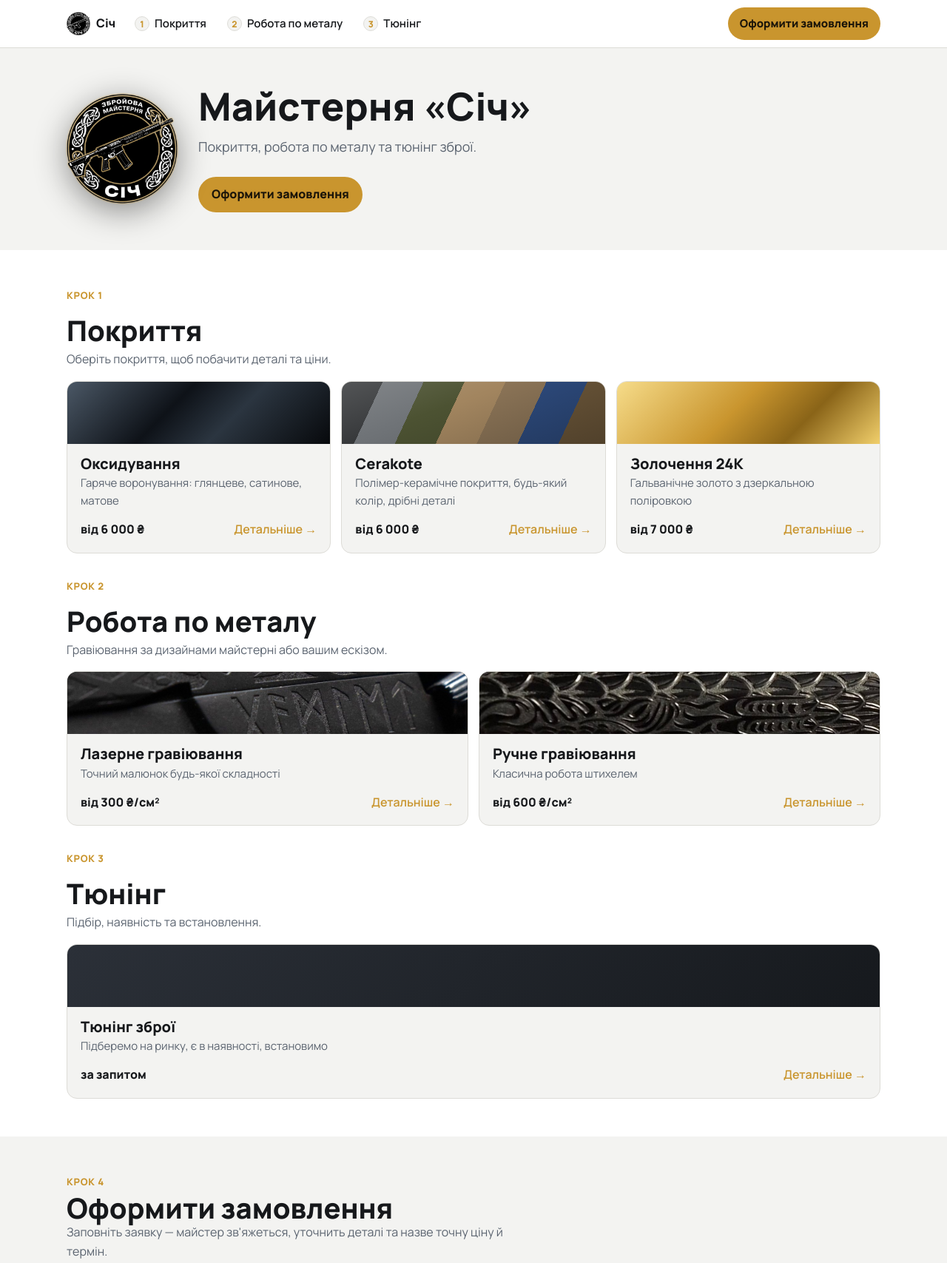
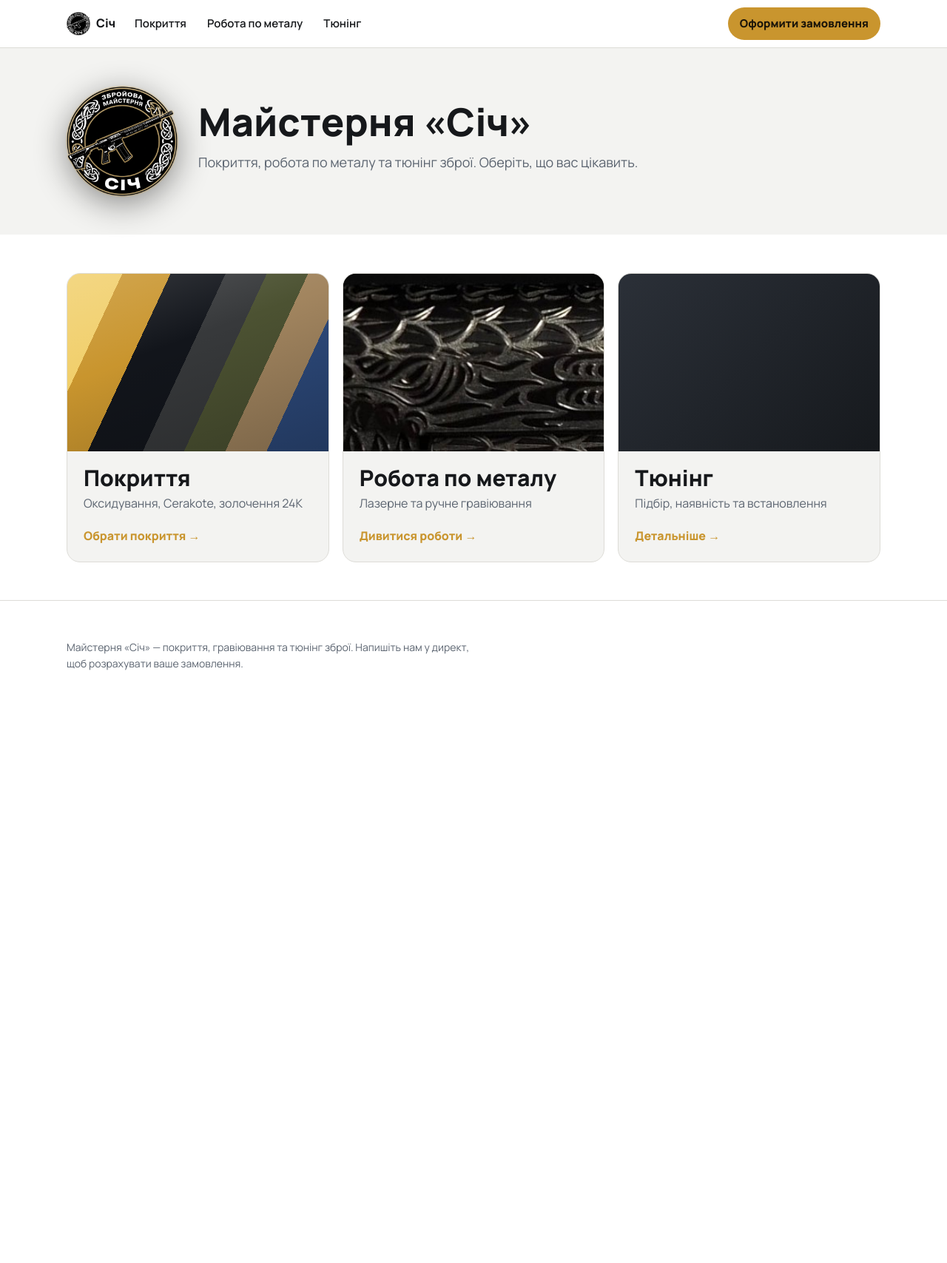
Before and after one commit to csppershiy-dev/sich, a plain HTML site: page index.html in a window 1280 px wide. Shown: the top 1707 px of the page at 74% size. After the commit the page ends 971 px from the top, so only its background shows below. Drawn offline with Linux system fonts and the light colour scheme.

Commit message:
Головна: три розділи (Покриття, Робота по металу, Тюнінг) → сторінки розділів → послуги; замовлення окремою сторінкою
Co-Authored-By: Claude Opus 5.5 <noreply@anthropic.com>
Claude-Session: https://claude.ai/code/session_01EBmcgJhFsjjY91NKhVZ87C

```diff
--- a/index.html
+++ b/index.html
@@ -163,6 +163,20 @@ html{scroll-padding-top:76px}
 .tn-links a{flex:none}
 .tn-s{display:none}
 @media(max-width:640px){.tn-l{display:none}.tn-s{display:inline}.tn-in{gap:8px}}
+.cats{display:grid;grid-template-columns:repeat(3,minmax(0,1fr));gap:18px}
+@media(max-width:860px){.cats{grid-template-columns:1fr}}
+.cat{display:flex;flex-direction:column;text-decoration:none;color:var(--ink);background:var(--panel);border:1px solid var(--line);border-radius:18px;overflow:hidden;transition:border-color .2s,transform .2s}
+.cat:hover,.cat:focus-visible{border-color:var(--gold);transform:translateY(-3px);outline:none}
+.cimg{height:clamp(150px,22vw,240px)}
+.cbody{padding:20px 22px 22px;display:flex;flex-direction:column;gap:6px;flex:1}
+.cbody h2{margin:0;font-size:clamp(24px,2.6vw,30px)}
+.cbody p{margin:0;color:var(--mute)}
+.cgo{margin-top:auto;padding-top:12px;color:var(--gold);font-weight:700}
+@media(max-width:860px){.cimg{height:140px}}
+@media(prefers-reduced-motion:reduce){.cat{transition:none}.cat:hover{transform:none}}
+.m-coat{background:linear-gradient(160deg,rgba(255,255,255,.16),rgba(255,255,255,0) 40%,rgba(0,0,0,.25)),linear-gradient(115deg,#f1cf6b 0 16%,#c9952e 16% 30%,#12151b 30% 46%,#37393b 46% 58%,#4c5232 58% 70%,#a2855f 70% 82%,#2d4a7c 82%)}
+.m-metal{background:#1a1a1c url("img/hand.jpg") center/cover no-repeat}
+#v-order .back{margin-bottom:22px;background:var(--bg)}
 </style>
 </head>
 <body>
@@ -170,9 +184,9 @@ html{scroll-padding-top:76px}
   <div class="tn-in">
     <a class="tn-brand" href="#home"><img src="img/logo.webp" alt="" width="32" height="32"><span>Січ</span></a>
     <div class="tn-links">
-      <a href="#coatings"><i>1</i>Покриття</a>
-      <a href="#metal"><i>2</i>Робота по металу</a>
-      <a href="#tuning-s"><i>3</i>Тюнінг</a>
+      <a href="#coatings">Покриття</a>
+      <a href="#metal">Робота по металу</a>
+      <a href="#tuning">Тюнінг</a>
     </div>
     <a class="tn-order" href="#order"><span class="tn-l">Оформити замовлення</span><span class="tn-s">Замовити</span></a>
   </div>
@@ -186,40 +200,53 @@ html{scroll-padding-top:76px}
         <div class="coin-in"><img class="face" src="img/logo.webp" alt="" width="480" height="480"><img class="face back" src="img/logo.webp" alt="" width="480" height="480"></div>
       </div>
       <div><h1>Майстерня «Січ»</h1>
-      <p class="lead">Покриття, робота по металу та тюнінг зброї.</p><a class="cbtn" href="#order">Оформити замовлення</a></div>
+      <p class="lead">Покриття, робота по металу та тюнінг зброї. Оберіть, що вас цікавить.</p></div>
     </div>
   </div></header>
 
   <section class="band"><div class="wrap">
-    <div class="group" id="coatings">
-      <p class="eyebrow">Крок 1</p><h2>Покриття</h2>
-      <p>Оберіть покриття, щоб побачити деталі та ціни.</p>
-      <div class="tiles">
+    <div class="cats">
+      <a class="cat" href="#coatings"><div class="cimg m-coat"></div><div class="cbody"><h2>Покриття</h2><p>Оксидування, Cerakote, золочення 24K</p><span class="cgo">Обрати покриття →</span></div></a>
+      <a class="cat" href="#metal"><div class="cimg m-metal"></div><div class="cbody"><h2>Робота по металу</h2><p>Лазерне та ручне гравіювання</p><span class="cgo">Дивитися роботи →</span></div></a>
+      <a class="cat" href="#tuning"><div class="cimg m-tune"></div><div class="cbody"><h2>Тюнінг</h2><p>Підбір, наявність та встановлення</p><span class="cgo">Детальніше →</span></div></a>
+    </div>
+  </div></section>
+</div>
+
+<!-- КАТЕГОРІЯ: ПОКРИТТЯ -->
+<section class="view band" id="v-coatings"><div class="wrap">
+  <a class="back" href="#home">← На головну</a>
+  <h1>Покриття</h1>
+  <p class="lead">Відновлюємо та змінюємо покриття зброї. Оберіть вид покриття, щоб побачити деталі та ціни.</p>
+  <div style="margin-top:26px">
+  <div class="tiles">
         <a class="tile" href="#oxide"><div class="img m-oxide"></div><div class="body"><h3>Оксидування</h3><p>Гаряче воронування: глянцеве, сатинове, матове</p><div class="go"><b>від 6 000 ₴</b><span>Детальніше →</span></div></div></a>
         <a class="tile" href="#cerakote"><div class="img m-cera"></div><div class="body"><h3>Cerakote</h3><p>Полімер-керамічне покриття, будь-який колір, дрібні деталі</p><div class="go"><b>від 6 000 ₴</b><span>Детальніше →</span></div></div></a>
         <a class="tile" href="#gold"><div class="img m-gold"></div><div class="body"><h3>Золочення 24K</h3><p>Гальванічне золото з дзеркальною поліровкою</p><div class="go"><b>від 7 000 ₴</b><span>Детальніше →</span></div></div></a>
       </div>
-    </div>
-    <div class="group" id="metal">
-      <p class="eyebrow">Крок 2</p><h2>Робота по металу</h2>
-      <p>Гравіювання за дизайнами майстерні або вашим ескізом.</p>
-      <div class="tiles">
+  </div>
+  <div class="cta"><p>Не знаєте, що обрати? Опишіть задачу — порадимо.</p><a href="#order">Оформити замовлення</a></div>
+</div></section>
+
+<!-- КАТЕГОРІЯ: РОБОТА ПО МЕТАЛУ -->
+<section class="view band" id="v-metal"><div class="wrap">
+  <a class="back" href="#home">← На головну</a>
+  <h1>Робота по металу</h1>
+  <p class="lead">Гравіювання за дизайнами майстерні або вашим ескізом.</p>
+  <div style="margin-top:26px">
+  <div class="tiles">
         <a class="tile" href="#laser"><div class="img m-laser"></div><div class="body"><h3>Лазерне гравіювання</h3><p>Точний малюнок будь-якої складності</p><div class="go"><b>від 300 ₴/см²</b><span>Детальніше →</span></div></div></a>
         <a class="tile" href="#hand"><div class="img m-hand"></div><div class="body"><h3>Ручне гравіювання</h3><p>Класична робота штихелем</p><div class="go"><b>від 600 ₴/см²</b><span>Детальніше →</span></div></div></a>
       </div>
-    </div>
-    <div class="group" id="tuning-s">
-      <p class="eyebrow">Крок 3</p><h2>Тюнінг</h2>
-      <p>Підбір, наявність та встановлення.</p>
-      <div class="tiles">
-        <a class="tile" href="#tuning"><div class="img m-tune"></div><div class="body"><h3>Тюнінг зброї</h3><p>Підберемо на ринку, є в наявності, встановимо</p><div class="go"><b>за запитом</b><span>Детальніше →</span></div></div></a>
-      </div>
-    </div>
-  </div></section>
+  </div>
+  <div class="cta"><p>Надішліть фото зброї та ідею — підготуємо ескіз.</p><a href="#order">Оформити замовлення</a></div>
+</div></section>
 
+<!-- ОФОРМЛЕННЯ ЗАМОВЛЕННЯ -->
+<section class="view" id="v-order">
   <section class="band alt" id="order"><div class="wrap">
-    <p class="eyebrow">Крок 4</p>
-    <h2>Оформити замовлення</h2>
+    <a class="back" href="#home">← На головну</a>
+    <h1>Оформити замовлення</h1>
     <p class="sub">Заповніть заявку — майстер зв'яжеться, уточнить деталі та назве точну ціну й термін.</p>
     <div class="order-grid">
       <form class="oform" id="oform" novalidate>
@@ -253,11 +280,11 @@ html{scroll-padding-top:76px}
       <button class="obtn" type="button" id="ocopy">Скопіювати заявку</button>
     </div>
   </div></section>
-</div>
+</section>
 
 <!-- ОКСИДУВАННЯ -->
 <section class="view band" id="v-oxide"><div class="wrap">
-  <a class="back" href="#home">← Усі послуги</a>
+  <a class="back" href="#coatings">← Покриття</a>
   <div class="dhead"><div><h1>Оксидування</h1><p>Гаряче оксидування (воронування) дає сталі глибокий чорний колір і захищає її від корозії. Обирайте фінішну фактуру — від дзеркального блиску до матової.</p></div><div class="sw m-oxide"></div></div>
   <p class="lbl">У вартість входить</p>
   <ol class="stages"><li>Розбирання</li><li>Чистка</li><li>Обробка металу</li><li>Знежирення</li><li>Оксидування</li><li>Повторна чистка</li><li>Збирання</li></ol>
@@ -271,7 +298,7 @@ html{scroll-padding-top:76px}
 
 <!-- CERAKOTE -->
 <section class="view band" id="v-cerakote"><div class="wrap">
-  <a class="back" href="#home">← Усі послуги</a>
+  <a class="back" href="#coatings">← Покриття</a>
   <div class="dhead"><div><h1>Cerakote</h1><p>Тонке полімер-керамічне покриття. Стійке до зносу, подряпин, хімії та корозії. Великий вибір кольорів — від класичних тактичних до яскравих, можливі камуфляжні схеми.</p></div><div class="sw m-cera"></div></div>
   <p class="lbl">У вартість входить</p>
   <ol class="stages"><li>Розбирання</li><li>Підготовка металу під фарбування</li><li>Фарбування</li><li>Збирання</li></ol>
@@ -301,7 +328,7 @@ html{scroll-padding-top:76px}
 
 <!-- ЗОЛОЧЕННЯ -->
 <section class="view band" id="v-gold"><div class="wrap">
-  <a class="back" href="#home">← Усі послуги</a>
+  <a class="back" href="#coatings">← Покриття</a>
   <div class="dhead"><div><h1>Золочення 24K</h1><p>Гальванічне золото на нікелевому підшарі після ручної поліровки до дзеркала. Варіант обираємо під те, як ви носите зброю.</p></div><div class="sw m-gold"></div></div>
   <p class="lbl">Етапи роботи</p>
   <ol class="stages"><li>Розбирання</li><li>Шліфування</li><li>Полірування до дзеркала</li><li>Підготовка поверхні</li><li>Нікель і золото 24K</li><li>Збирання та перевірка</li></ol>
@@ -317,7 +344,7 @@ html{scroll-padding-top:76px}
 
 <!-- ЛАЗЕРНЕ -->
 <section class="view band" id="v-laser"><div class="wrap">
-  <a class="back" href="#home">← Усі послуги</a>
+  <a class="back" href="#metal">← Робота по металу</a>
   <div class="dhead"><div><h1>Лазерне гравіювання</h1><p>Точний малюнок будь-якої складності: орнамент, символіка, напис, логотип. Дизайни майстерні або ваш ескіз.</p></div><div class="sw m-laser"></div></div>
   <div class="cards">
     <article class="card main"><h3>Гравіювання за площею</h3><p>Ціна залежить від площі малюнка. Ескіз погоджуємо до початку робіт.</p><div class="meta"><span>Ціна<b>від 300 ₴/см²</b></span></div></article>
@@ -328,7 +355,7 @@ html{scroll-padding-top:76px}
 
 <!-- РУЧНЕ -->
 <section class="view band" id="v-hand"><div class="wrap">
-  <a class="back" href="#home">← Усі послуги</a>
+  <a class="back" href="#metal">← Робота по металу</a>
   <div class="dhead"><div><h1>Ручне гравіювання</h1><p>Класичне гравіювання штихелем вручну. Кожна робота унікальна.</p></div><div class="sw m-hand"></div></div>
   <div class="cards">
     <article class="card main"><h3>Гравіювання штихелем</h3><p>Ціна залежить від площі та складності. Ескіз погоджуємо до початку робіт.</p><div class="meta"><span>Ціна<b>від 600 ₴/см²</b></span></div></article>
@@ -339,7 +366,7 @@ html{scroll-padding-top:76px}
 
 <!-- ТЮНІНГ -->
 <section class="view band" id="v-tuning"><div class="wrap">
-  <a class="back" href="#home">← Усі послуги</a>
+  <a class="back" href="#home">← На головну</a>
   <div class="dhead"><div><h1>Тюнінг зброї</h1><p>Підбираємо тюнінг під вашу модель, пропонуємо те, що є в наявності, і встановлюємо в майстерні.</p></div><div class="sw m-tune"></div></div>
   <div class="cards">
     <article class="card"><h3>Підбір на ринку</h3><p>Знайдемо деталі та аксесуари під вашу модель і задачі.</p><div class="meta"><span>Ціна<b>за запитом</b></span></div></article>
@@ -355,18 +382,20 @@ html{scroll-padding-top:76px}
 
 <script>
 {
-  const views=['home','oxide','cerakote','gold','laser','hand','tuning'];
-  const anchors=['coatings','metal','tuning-s','order','delivery'];
+  const views=['home','coatings','metal','order','oxide','cerakote','gold','laser','hand','tuning'];
+  const parent={oxide:'coatings',cerakote:'coatings',gold:'coatings',laser:'metal',hand:'metal',tuning:'tuning',coatings:'coatings',metal:'metal',order:'order'};
   const show=()=>{
-    let raw=location.hash.slice(1), h=raw, anchor=null, pre=null;
-    if(raw.startsWith('order-')){pre=raw.slice(6); raw='order';}
-    if(anchors.includes(raw)){anchor=raw==='delivery'?'order':raw; h='home';}
+    let h=location.hash.slice(1), pre=null;
+    if(h.startsWith('order-')){pre=h.slice(6); h='order';}
+    if(h==='delivery')h='order';
     if(!views.includes(h))h='home';
     document.querySelectorAll('.view').forEach(v=>v.classList.toggle('on',v.id==='v-'+h));
     if(pre){document.querySelectorAll('#oform input[name=svc]').forEach(c=>{if(c.value===pre)c.checked=true;});}
-    if(anchor){const el=document.getElementById(anchor); requestAnimationFrame(()=>el.scrollIntoView({block:'start'}));}else{window.scrollTo(0,0)}
-    document.querySelectorAll('.tn-links a,.tn-order').forEach(a=>a.classList.toggle('cur',a.getAttribute('href')==='#'+(anchor||'')));
-    document.title=(h==='home'?'Майстерня «Січ» — покриття, гравіювання, тюнінг зброї':document.querySelector('#v-'+h+' h1').textContent+' — Січ');
+    window.scrollTo(0,0);
+    const cur=parent[h]||'';
+    document.querySelectorAll('.tn-links a,.tn-order').forEach(a=>a.classList.toggle('cur',a.getAttribute('href')==='#'+cur));
+    const t=document.querySelector('#v-'+h+' h1');
+    document.title=(h==='home'?'Майстерня «Січ» — покриття, гравіювання, тюнінг зброї':(t?t.textContent:'')+' — Січ');
   };
   window.addEventListener('hashchange',show);
   show();
```
